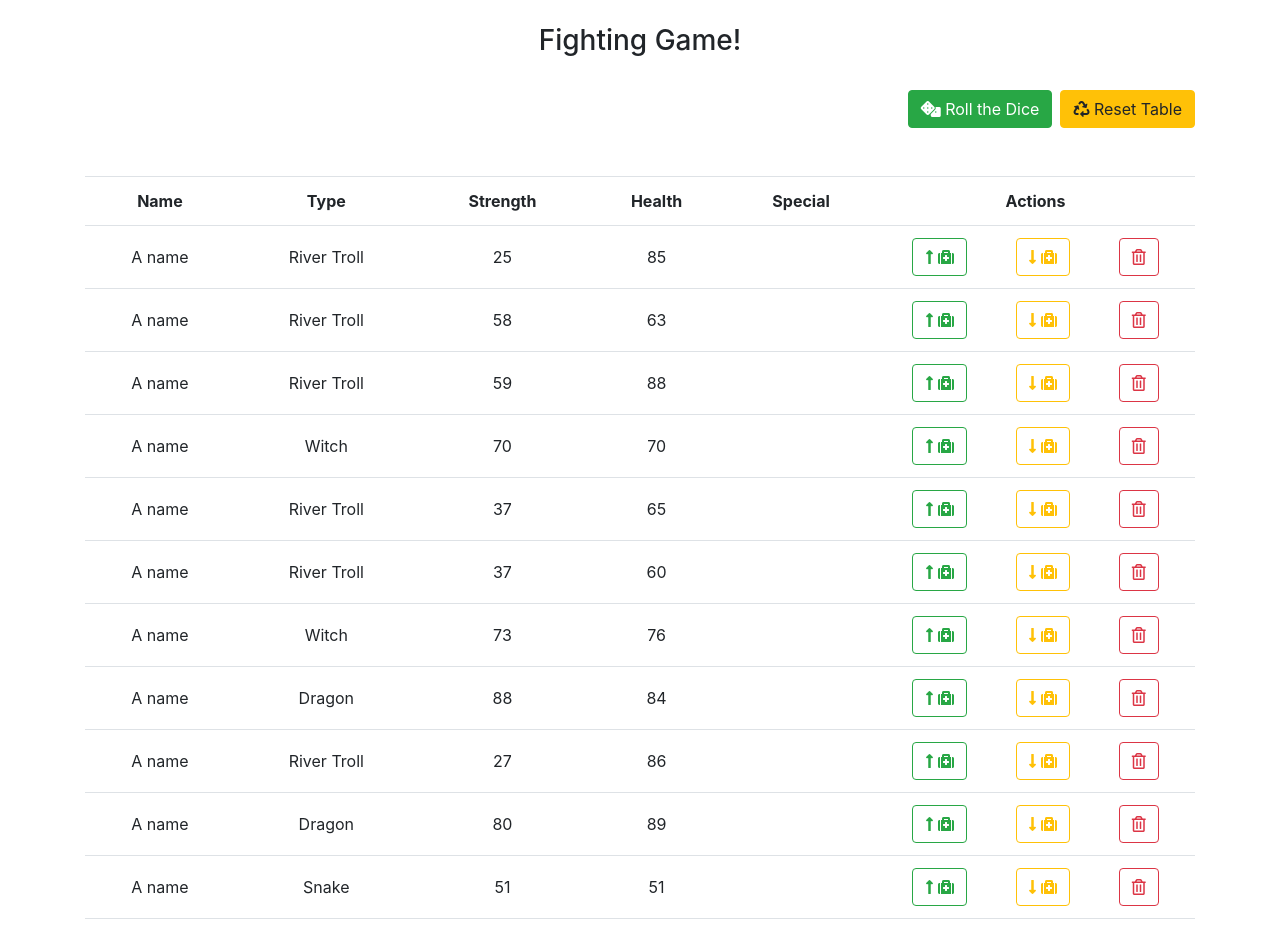
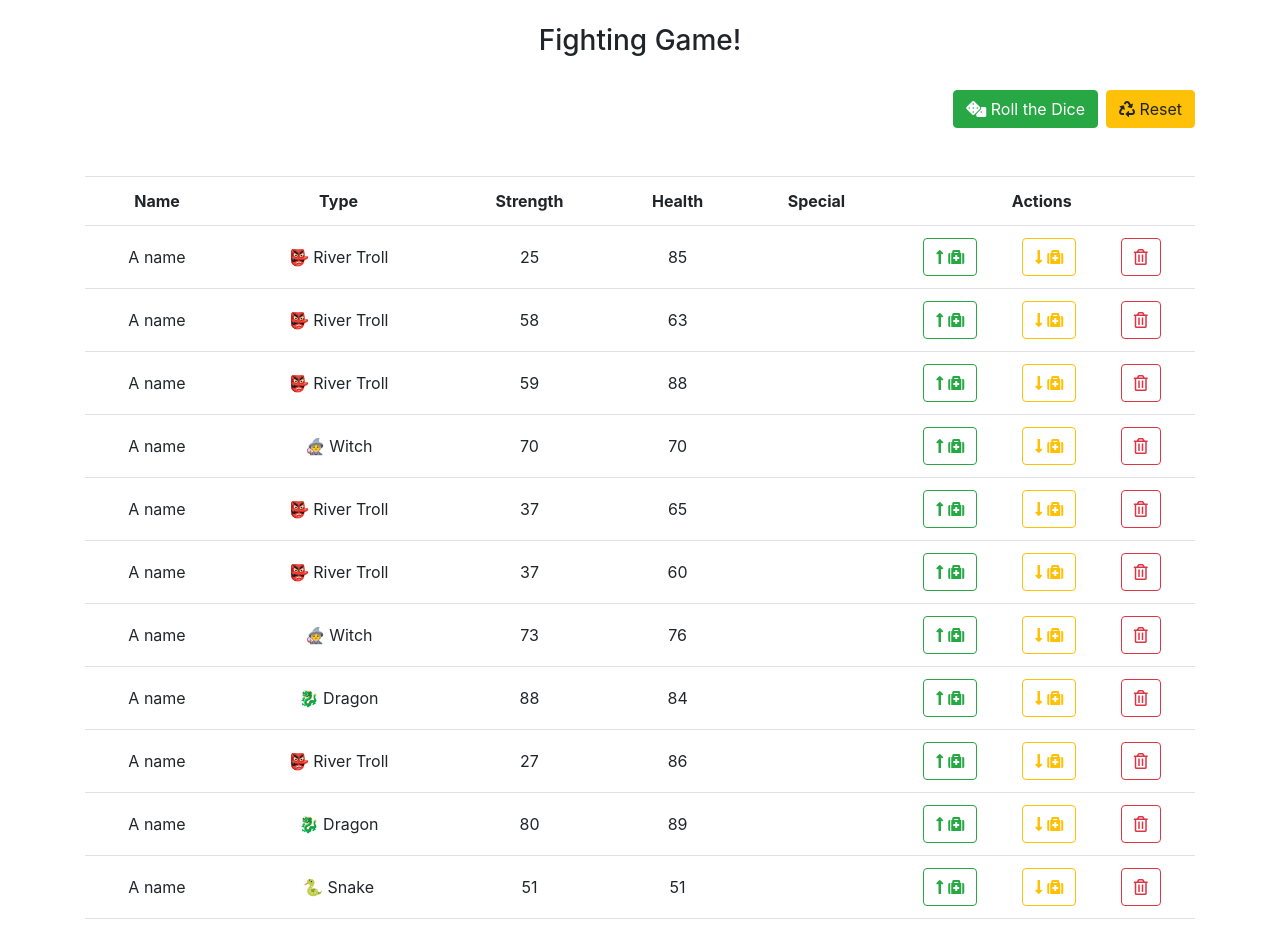
Before and after one commit to Tyrianad/MarchChallenge2020, a Vue app: page / in a window 1280 px wide. Shown: the top 929 px of the page. Built offline with nearby package versions, Linux system fonts and the light colour scheme.

Commit message:
Added monster icon

```diff
--- a/src/components/FightingGame.vue
+++ b/src/components/FightingGame.vue
@@ -7,7 +7,7 @@
                 </h3>
                     <div class="text-right py-4">
                         <button class="btn btn-success mr-2" @click="rollDice()"><i class="fas fa-dice"></i> Roll the Dice</button>
-                        <button class="btn btn-warning" @click="askReset()"><i class="fas fa-recycle"></i> Reset Table</button>
+                        <button class="btn btn-warning" @click="askReset()"><i class="fas fa-recycle"></i> Reset</button>
                     </div>
             </div>
             <div class="col-12 pt-4">
@@ -30,24 +30,28 @@
                         types:
                             [
                                 {
-                                    'name': 'Witch',
-                                    'strength': {'min': 60, 'max': 80},
-                                    'health': {'min': 60, 'max': 80}
+                                    name: 'Witch',
+                                    icon:'🧙‍♀️',
+                                    strength: {'min': 60, 'max': 80},
+                                    health: {'min': 60, 'max': 80}
                                 },
                                 {
-                                    'name': 'Dragon',
-                                    'strength': {'min': 80, 'max': 90},
-                                    'health': {'min': 80, 'max': 90}
+                                    name: 'Dragon',
+                                    icon:'🐉',
+                                    strength: {'min': 80, 'max': 90},
+                                    health: {'min': 80, 'max': 90}
                                 },
                                 {
-                                    'name': 'Snake',
-                                    'strength': {'min': 30, 'max': 60},
-                                    'health': {'min': 30, 'max': 90}
+                                    name: 'Snake',
+                                    icon:'🐍',
+                                    strength: {'min': 30, 'max': 60},
+                                    health: {'min': 30, 'max': 90}
                                 },
                                 {
-                                    'name': 'River Troll',
-                                    'strength': {'min': 22, 'max': 65},
-                                    'health': {'min': 60, 'max': 92}
+                                    name: 'River Troll',
+                                    icon:'👺',
+                                    strength: {'min': 22, 'max': 65},
+                                    health: {'min': 60, 'max': 92}
                                 }
                             ]
                     },
@@ -73,6 +77,7 @@
                     id:id,
                     name: 'A name',
                     type: monsterType.name,
+                    icon: monsterType.icon,
                     health: {
                      current:this.generateValue(monsterType.health.min, monsterType.health.max),
                      max:monsterType.health.max
--- a/src/components/Monster.vue
+++ b/src/components/Monster.vue
@@ -1,7 +1,7 @@
 <template>
     <tr>
         <td>{{this.monster.name}}</td>
-        <td>{{this.monster.type}}</td>
+        <td>{{this.monster.icon}} {{this.monster.type}}</td>
         <td>{{this.monster.strength}}</td>
         <td>{{this.monster.health.current}}</td>
         <td>{{this.monster.special}}</td>
```
